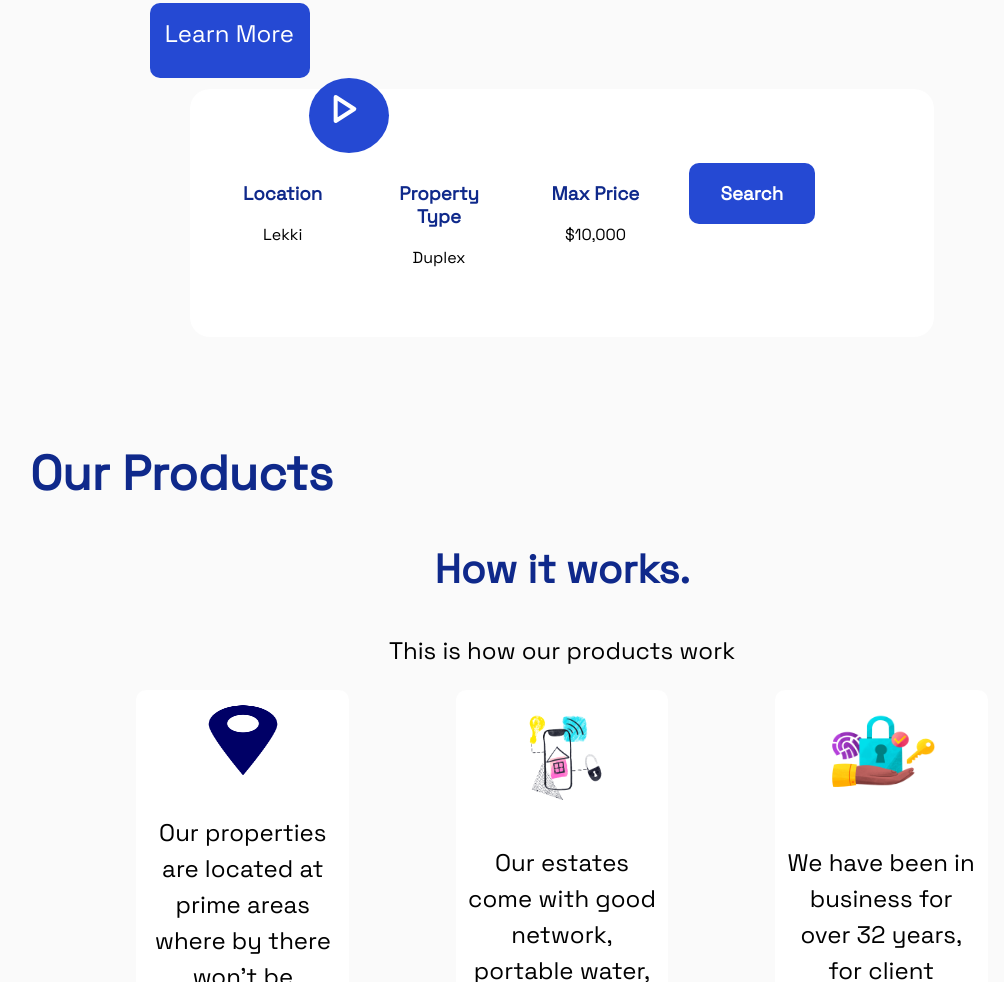
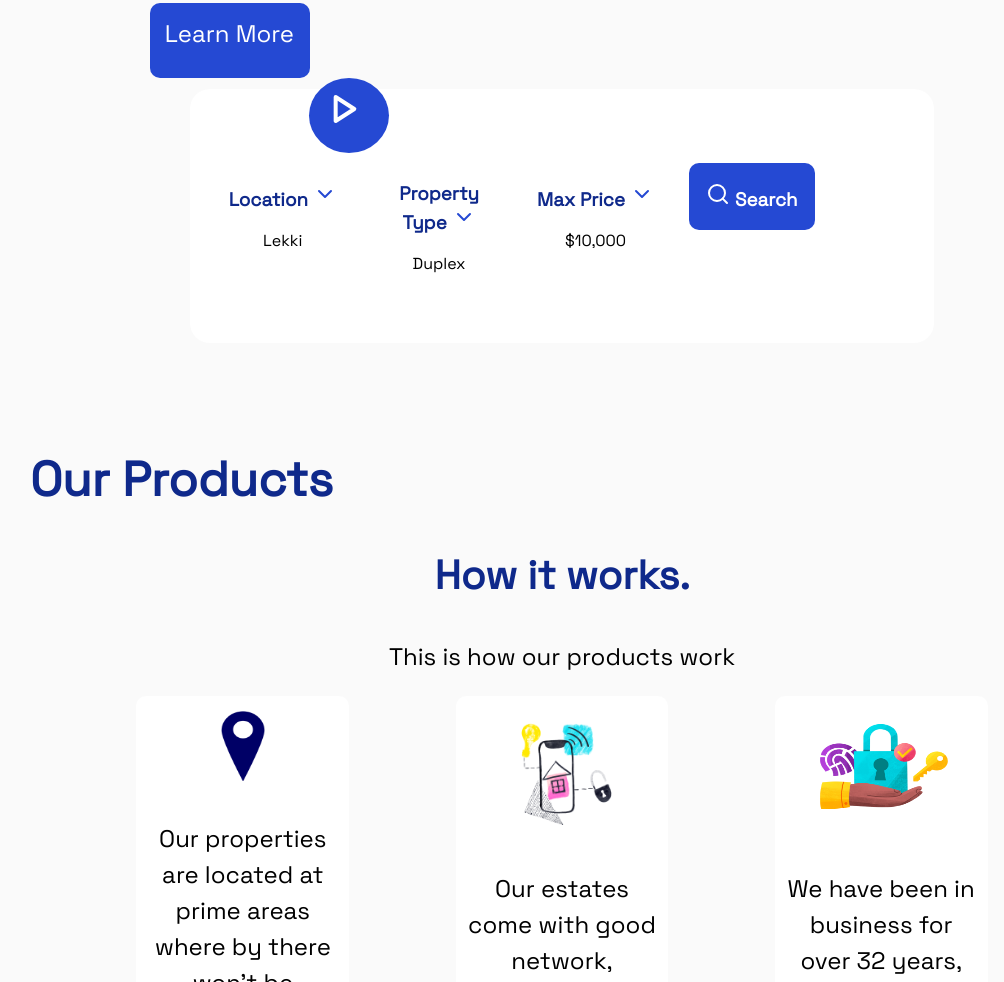
Before and after one commit to MokuaEnock/Real-estate, a plain HTML site: page index.html in a window 1280 px wide. Shown: the part 772-1754 px from the top of the page, without its empty margins (78-1082 px from the left). Drawn offline with Linux system fonts and the light colour scheme.

Commit message:
add more styling to main part 4, 3 and 2

```diff
--- a/index.html
+++ b/index.html
@@ -64,19 +64,29 @@
       <div id="main2">
         <div id="mn2_1">
           <div class="mn_info">
-            <h3>Location</h3>
+            <h3>
+              Location <img src="./resources/images/down.svg" alt="Drop down" />
+            </h3>
             <p>Lekki</p>
           </div>
           <div class="mn_info">
-            <h3>Property Type</h3>
+            <h3>
+              Property Type
+              <img src="./resources/images/down.svg" alt="Drop down" />
+            </h3>
             <p>Duplex</p>
           </div>
           <div class="mn_info">
-            <h3>Max Price</h3>
+            <h3>
+              Max Price
+              <img src="./resources/images/down.svg" alt="Drop down" />
+            </h3>
             <p>$10,000</p>
           </div>
           <div class="mn_info" id="mn_search">
-            <h3>Search</h3>
+            <h3>
+              <img src="./resources/images/search.svg" alt="Search" /> Search
+            </h3>
             <p></p>
           </div>
         </div>
--- a/resources/css/index.css
+++ b/resources/css/index.css
@@ -181,7 +181,6 @@ a {
 .m3_1divs {
   width: 20%;
   height: 100%;
-
   margin-left: 10%;
   border-radius: 10px;
   background-color: white;
@@ -193,13 +192,13 @@ a {
   padding: 5%;
 }
 .m3_1divs img {
-  height: 100px;
-  width: 120px;
+  height: 120px;
+  width: 150px;
   padding-top: 7%;
 }
 #loc {
   height: 70px;
-  width: 80px;
+  width: 50px;
 }
 .mn_info h3 {
   color: #0f298b;
```
Also changed, not shown: resources/images/search.svg (added).
